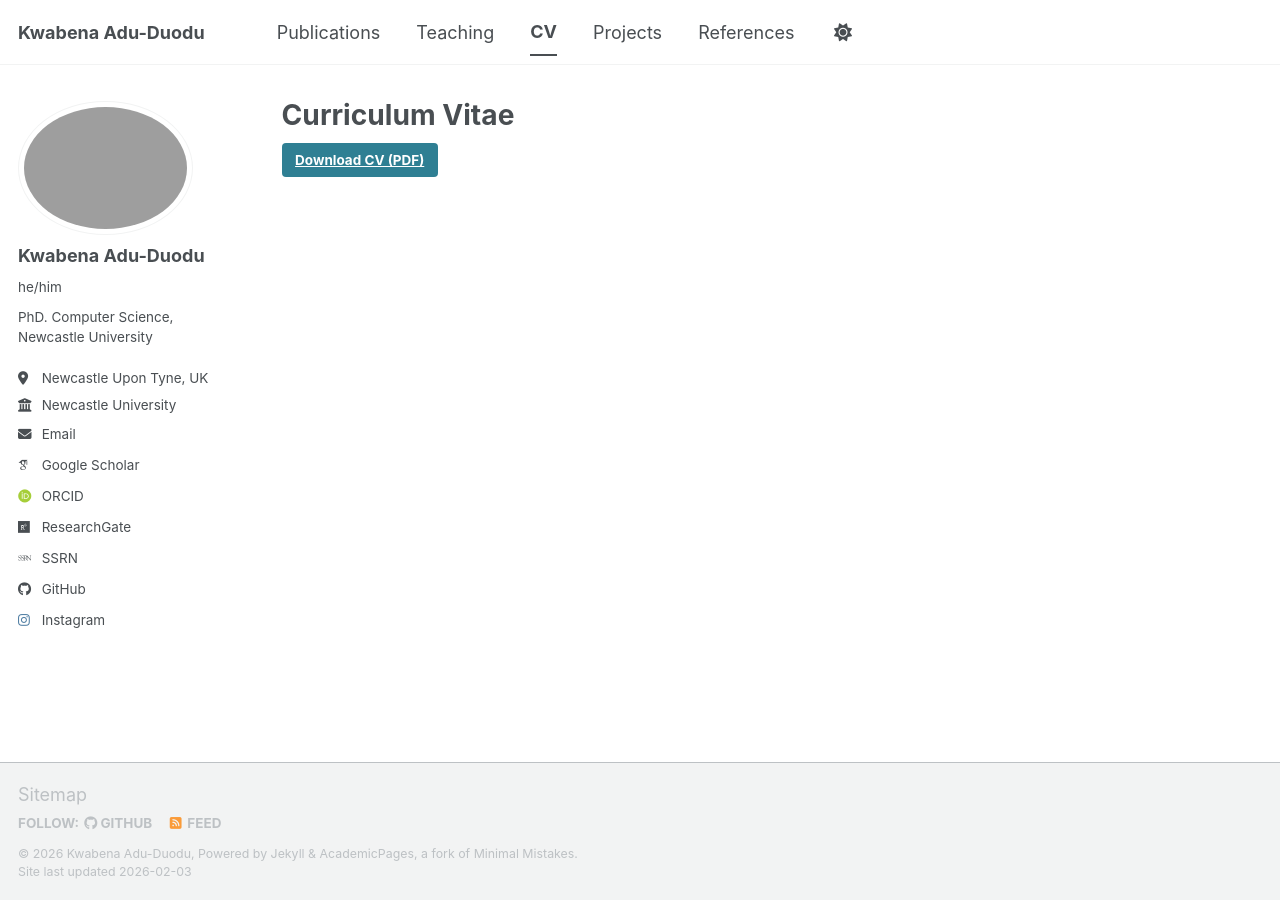
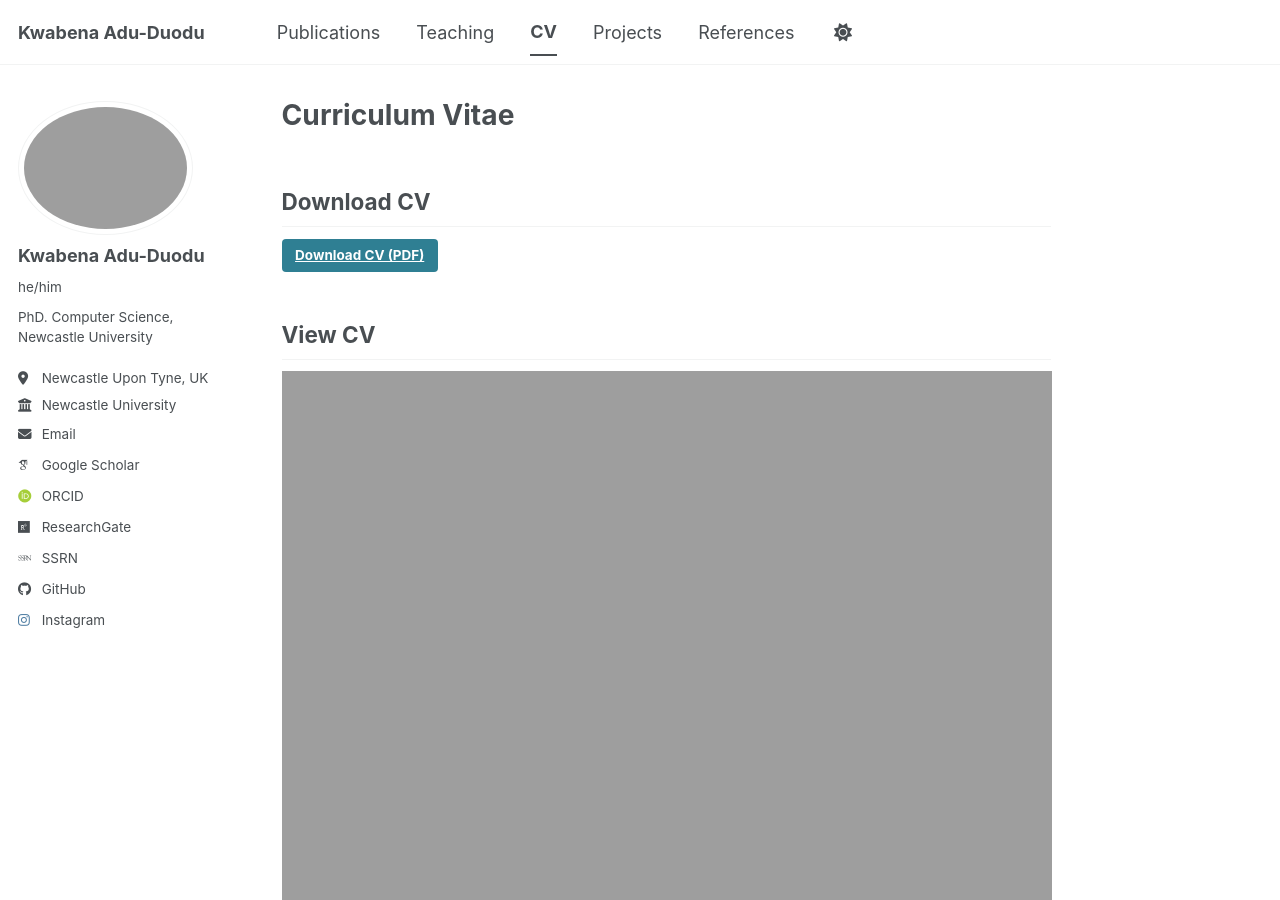
Before and after one commit to KAYDUODU/KAYDUODU.github.io, a Jekyll site: the page built from _pages/myCV.md, in a window 1280 px wide and 900 px high. Built offline with Jekyll 4.4.1, drawn with Linux system fonts in a browser that asks for light colours; some web fonts are replaced; a script bundle is joined from its source files by our own code; library files that are not in the unit come from our copies.

Commit message:
Add download link for CV and remove iframe

```diff
--- a/_pages/myCV.md
+++ b/_pages/myCV.md
@@ -4,14 +4,15 @@ permalink: /myCV/
 author_profile: true
 ---
 
+## Download CV
 [Download CV (PDF)](https://kayduodu.github.io/files/myCV.pdf){: .btn .btn--primary}
 <!-- View CV -->
 
-<!--
+
+## View CV
 <iframe
   src="https://KAYDUODU.github.io/files/myCV.pdf"
   width="100%"
   height="1000px"
   style="border: none;">
 </iframe>
--->
```
